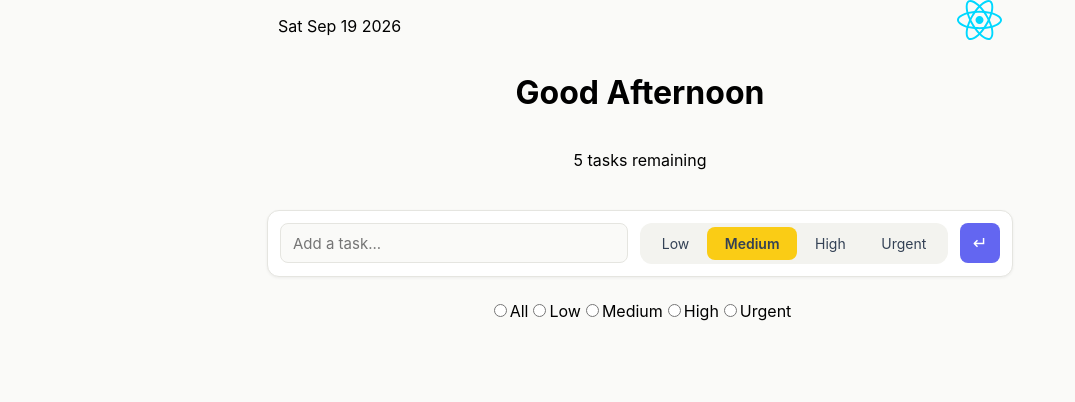
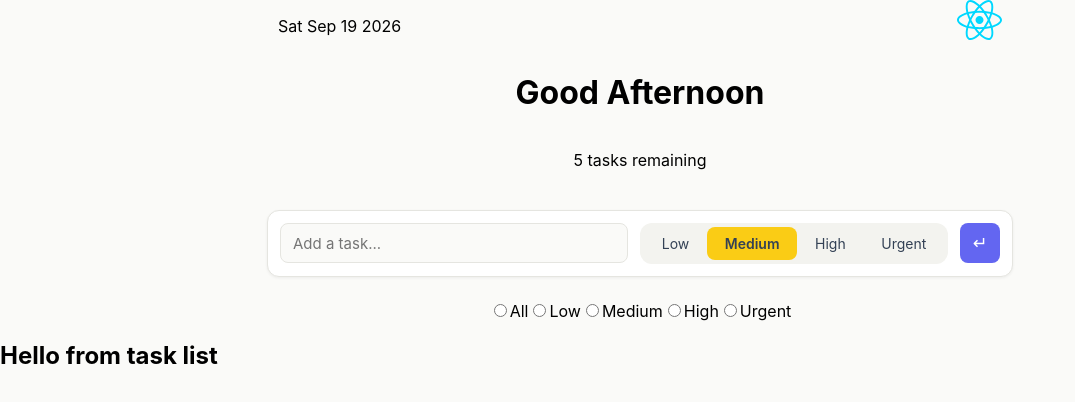
Before and after one commit to AdamKirikisla/react-state-todo-app, a React (Vite) app in the folder react-state-todo-app/: page / in a window 1280 px wide. Shown: the top 402 px of the page, without its empty margins (0-1075 px from the left). Built offline with nearby package versions, Linux system fonts and the light colour scheme.

Commit message:
create TaskList.jsx

```diff
--- a/react-state-todo-app/src/Components/Main.jsx
+++ b/react-state-todo-app/src/Components/Main.jsx
@@ -1,11 +1,13 @@
 import AddTaskForm from "./AddTaskForm"
 import PriorityFilter from "./PriorityFilter"
+import TaskList from "./TaskList"
 
 export default function Main(){
     return(
         <main>
             <AddTaskForm />
             <PriorityFilter />
+            <TaskList />
 
 
         </main>
--- /dev/null
+++ b/react-state-todo-app/src/Components/TaskList.jsx
@@ -0,0 +1,7 @@
+export default function TaskList(){
+    return(
+        <section>
+            <h2>Hello from task list</h2>
+        </section>
+    )
+}
--- a/react-state-todo-app/src/styles.css
+++ b/react-state-todo-app/src/styles.css
@@ -5,9 +5,7 @@ body {
 }
 
 /* Header */
-header{
 
-}
 
 .header-top {
     display: flex;
```
